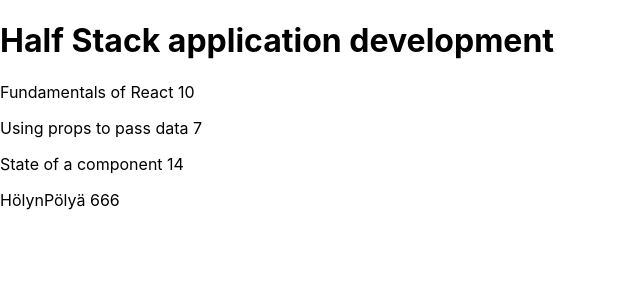
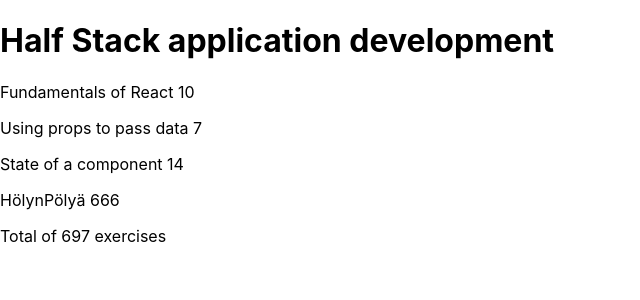
Before and after one commit to katya450/FullStackMooc2020_2, a React (Create React App) app: page / in a window 1280 px wide. Shown: the top 300 px of the page, without its empty margins (0-640 px from the left). Built offline with nearby package versions, Linux system fonts and the light colour scheme.

Commit message:
2.2 & 2.3

```diff
--- a/src/Course.js
+++ b/src/Course.js
@@ -7,8 +7,18 @@ const Course = ({ course }) => {
   const Content = () => {
     return (
       <div>
-        {course.parts.map((part, i) => <Part key={i} part={part}></Part>)}
+        {course.parts.map((part, i) => (
+          <Part key={i} part={part}></Part>
+        ))}
       </div>
+    );
+  };
+
+  const Total = () => {
+    return (
+      <p>
+        Total of {course.parts.reduce((acc, {exercises}) => acc + exercises, 0)} exercises
+      </p>
     );
   };
 
@@ -16,6 +26,7 @@ const Course = ({ course }) => {
     <div>
       <Header course={course} />
       <Content />
+      <Total />
     </div>
   );
 };
```
